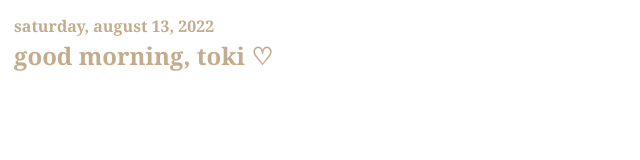
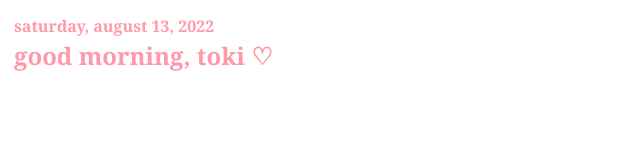
Before and after one commit to tokitop/notion, a plain HTML site: page index.html in a window 1280 px wide. Shown: the whole page, without its empty margins (0-640 px from the left). Drawn offline with Linux system fonts and the light colour scheme.

Commit message:
Update index.html

```diff
--- a/index.html
+++ b/index.html
@@ -6,7 +6,7 @@
         display: flex;
         font-family: Georgia, serif;
         font-size: 18pt;
-        color: #c3ac8c;
+        color: #FF98A9;
         padding: 5px;
         border: 1px solid #ffffff;
         justify-content: left;
```
